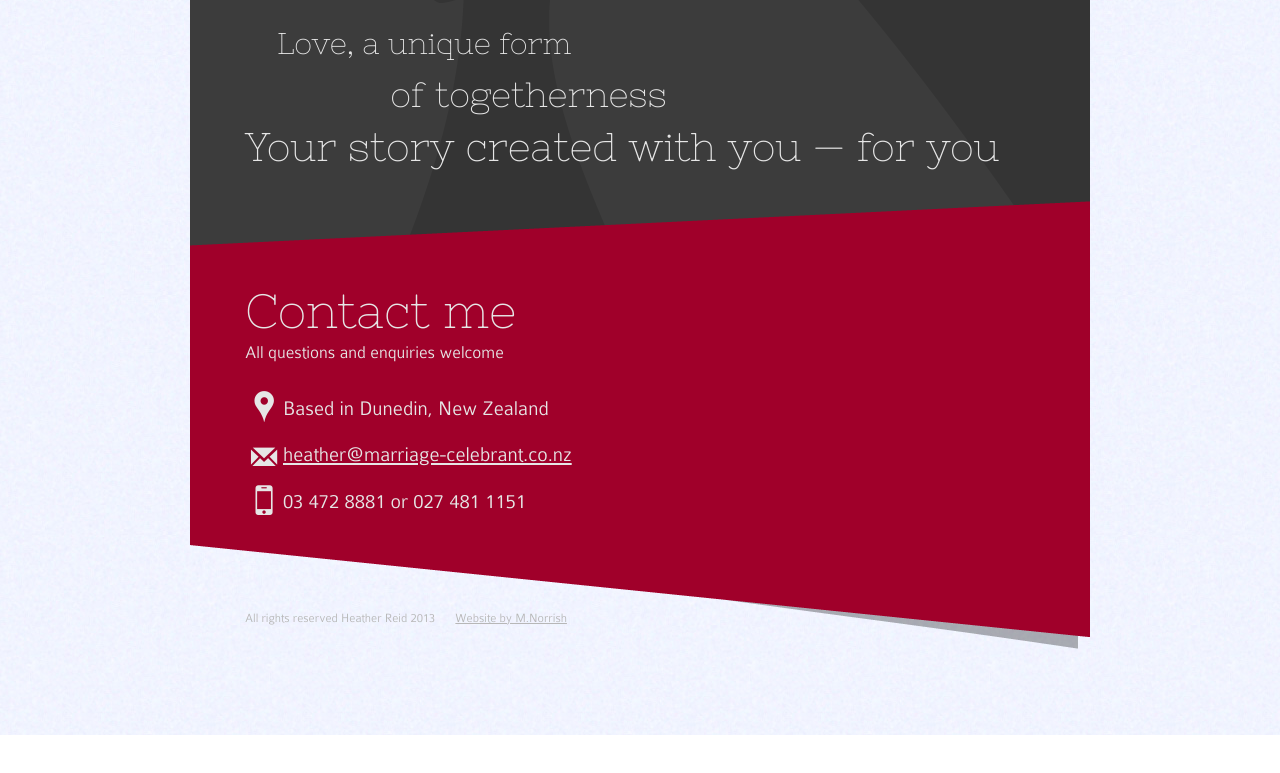
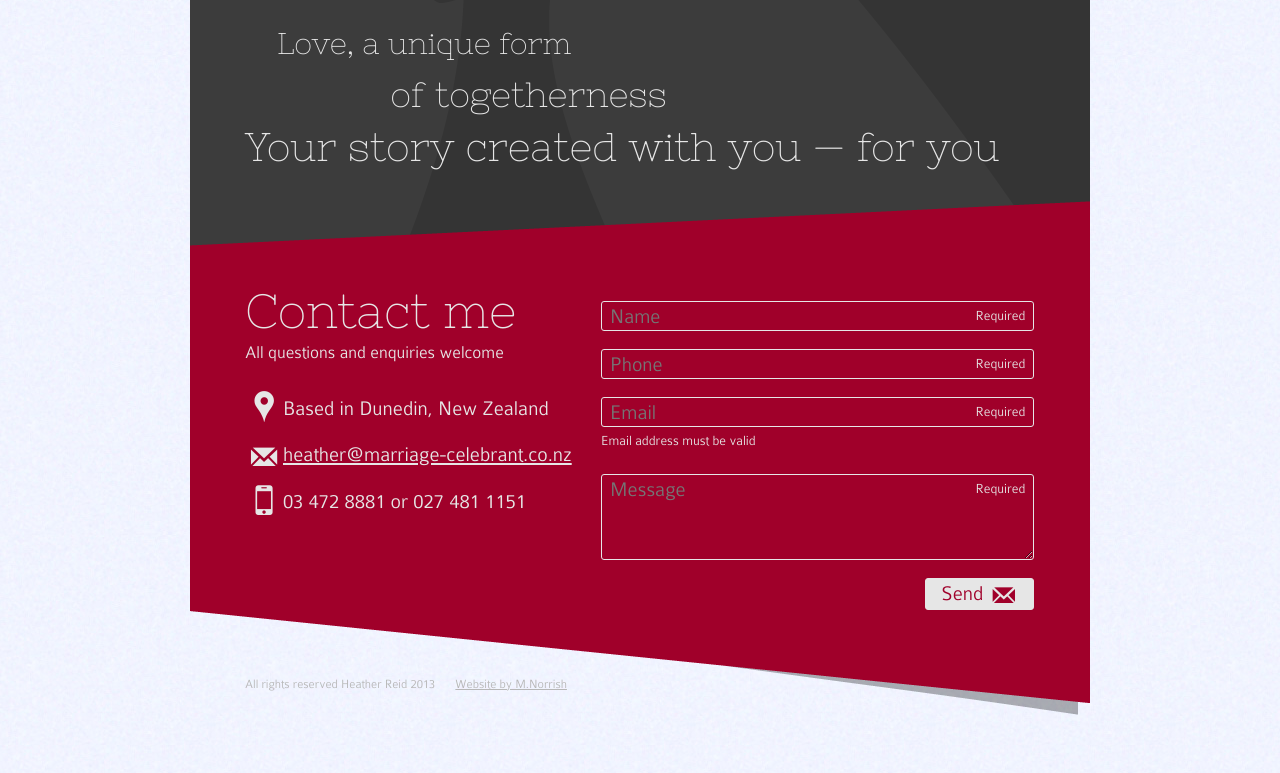
Before and after one commit to mnorrish/heatherreid, a website: page index.html in a window 1280 px wide. Shown: the part 1175-1948 px from the top of the page. Before the commit the page ends 1910 px from the top, so only its background shows below. Drawn offline with nearby package versions, Linux system fonts and the light colour scheme.

Commit message:
add contact form

```diff
--- a/index.html
+++ b/index.html
@@ -70,6 +70,33 @@
         </dl>
       </div>
 
+      <div>
+        <form id="contactForm">
+          <div>
+            <label for="cName" class="desc">Name</label>
+            <input id="cName" name="name" type="text" placeholder="Name" required>
+            <label for="cName" class="required">Required</label>
+          </div>
+          <div>
+            <label for="cPhone" class="desc">Phone</label>
+            <input id="cPhone" name="phone" type="text" placeholder="Phone" required>
+            <label for="cPhone" class="required">Required</label>
+          </div>
+          <div>
+            <label for="cEmail" class="desc">Email</label>
+            <input id="cEmail" name="email" type="email" placeholder="Email" required>
+            <label for="cEmail" class="required">Required</label>
+            <label for="cEmail" class="error">Email address must be valid</label>
+          </div>
+          <div>
+            <label for="cMessage" class="desc">Message</label>
+            <textarea id="cMessage" name="message" placeholder="Message" rows="3" required></textarea>
+            <label for="cMessage" class="required">Required</label>
+          </div>
+          <button type="submit">Send</button>
+        </form>
+      </div>
+
     </section>
 
     <footer>
@@ -77,5 +104,17 @@
       <small><a href="http://mnorrish.co.nz" title="M.Norrish | Designer & Developer">Website by M.Norrish</a></small>
     </footer>
 
+    <script src="//ajax.googleapis.com/ajax/libs/jquery/1.11.0/jquery.min.js"></script>
+    <script>
+      $(function(){
+        $('#contactForm').on('submit', function(e) {
+          e.preventDefault();
+
+          var formData = $(this).serializeArray();
+          console.log(formData);
+        });
+      });
+    </script>
+
   </body>
 </html>
```
